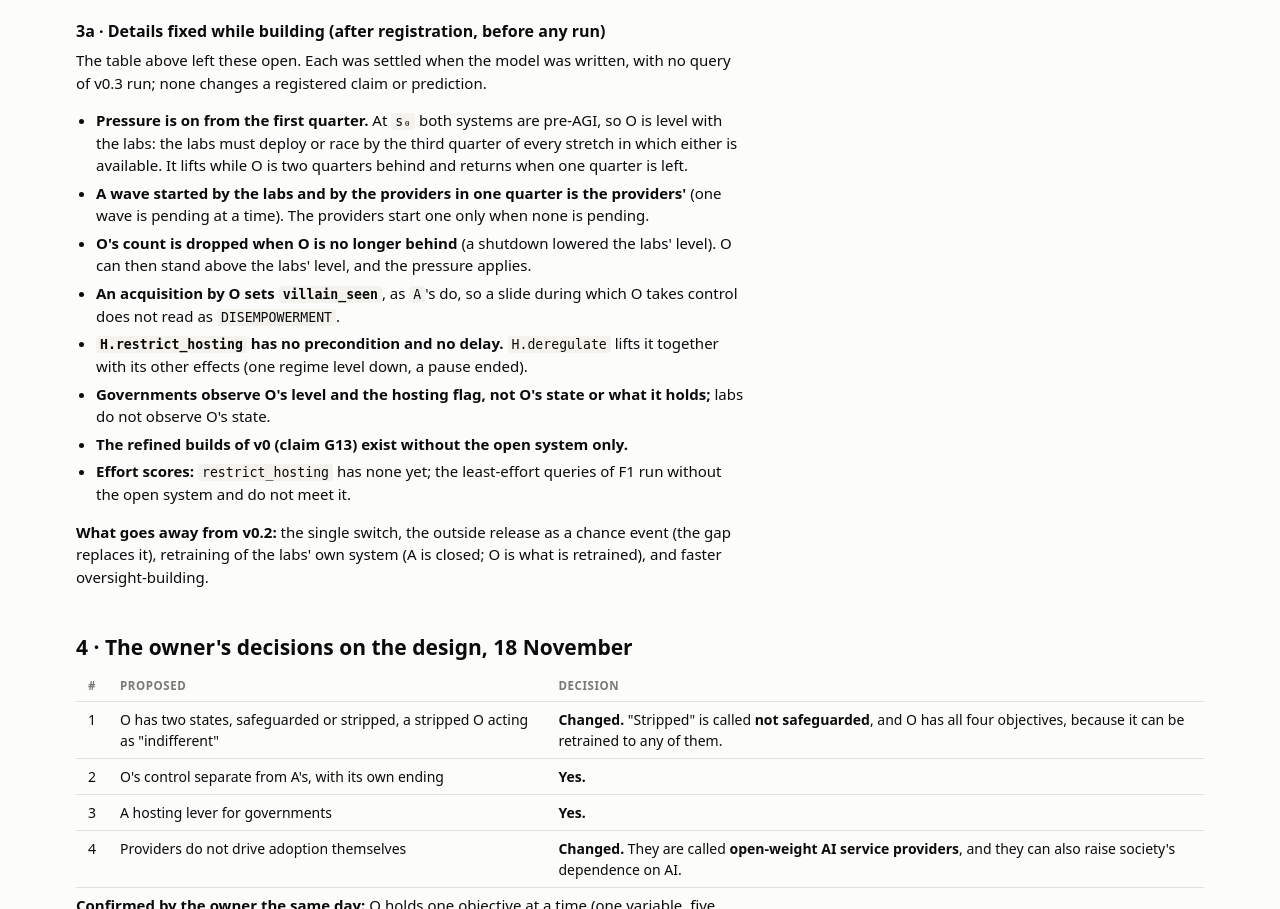
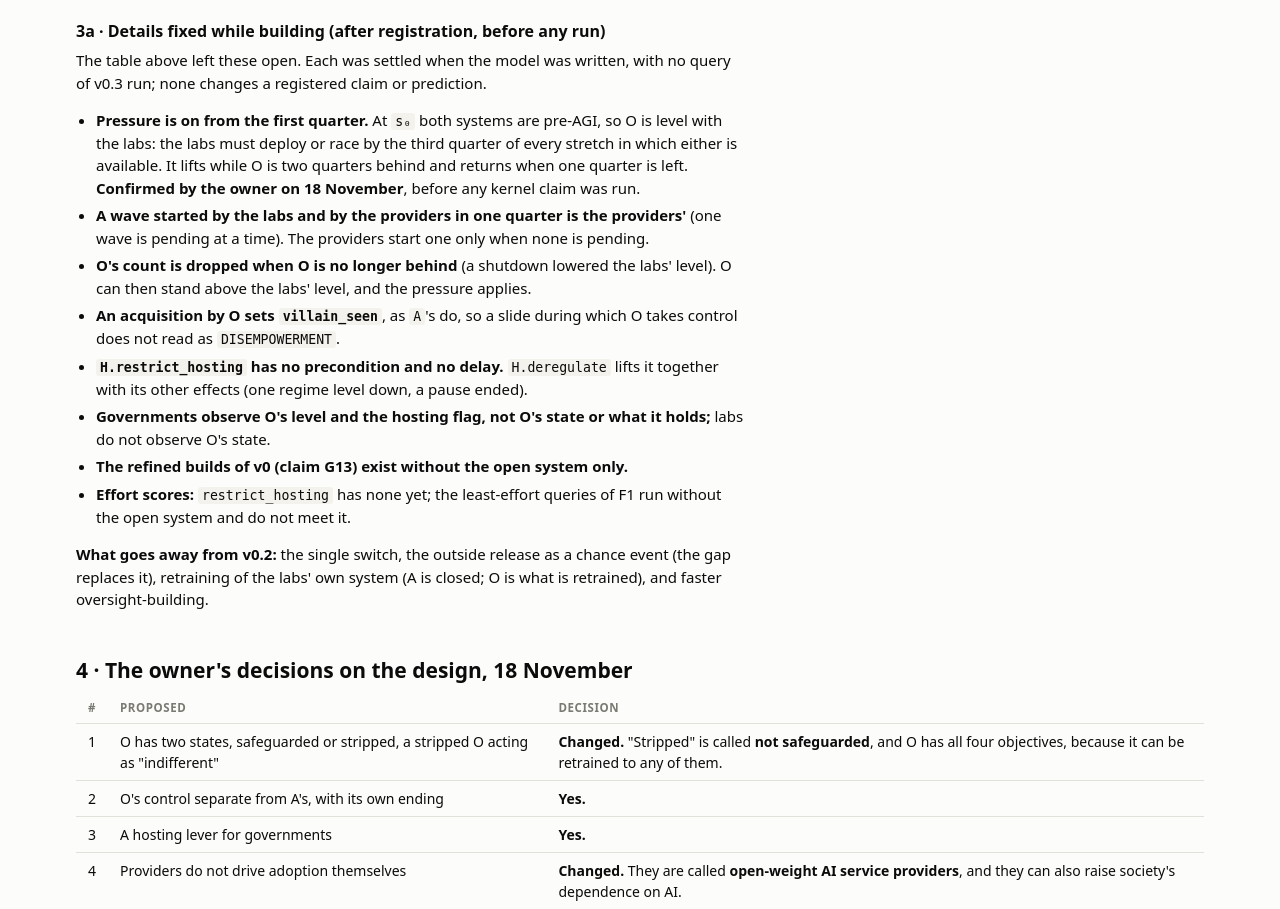
Before and after one commit to khjtony/wave_front, a plain HTML site: page docs/agi_v0_3.html in a window 1280 px wide. Shown: the part 2837-3746 px from the top of the page. Drawn offline with Linux system fonts and the light colour scheme.

Commit message:
AGI v0.3: the owner confirms race pressure from the first quarter
Co-Authored-By: Claude Fable 5.2 <noreply@anthropic.com>

```diff
--- a/docs/agi_v0_3.html
+++ b/docs/agi_v0_3.html
@@ -193,7 +193,7 @@
   <h3>3a · Details fixed while building (after registration, before any run)</h3>
   <p>The table above left these open. Each was settled when the model was written, with no query of v0.3 run; none changes a registered claim or prediction.</p>
   <ul class="plain">
-    <li><b>Pressure is on from the first quarter.</b> At <code>s₀</code> both systems are pre-AGI, so O is level with the labs: the labs must deploy or race by the third quarter of every stretch in which either is available. It lifts while O is two quarters behind and returns when one quarter is left.</li>
+    <li><b>Pressure is on from the first quarter.</b> At <code>s₀</code> both systems are pre-AGI, so O is level with the labs: the labs must deploy or race by the third quarter of every stretch in which either is available. It lifts while O is two quarters behind and returns when one quarter is left. <b>Confirmed by the owner on 18 November</b>, before any kernel claim was run.</li>
     <li><b>A wave started by the labs and by the providers in one quarter is the providers'</b> (one wave is pending at a time). The providers start one only when none is pending.</li>
     <li><b>O's count is dropped when O is no longer behind</b> (a shutdown lowered the labs' level). O can then stand above the labs' level, and the pressure applies.</li>
     <li><b>An acquisition by O sets <code>villain_seen</code></b>, as <code>A</code>'s do, so a slide during which O takes control does not read as <code>DISEMPOWERMENT</code>.</li>
```
